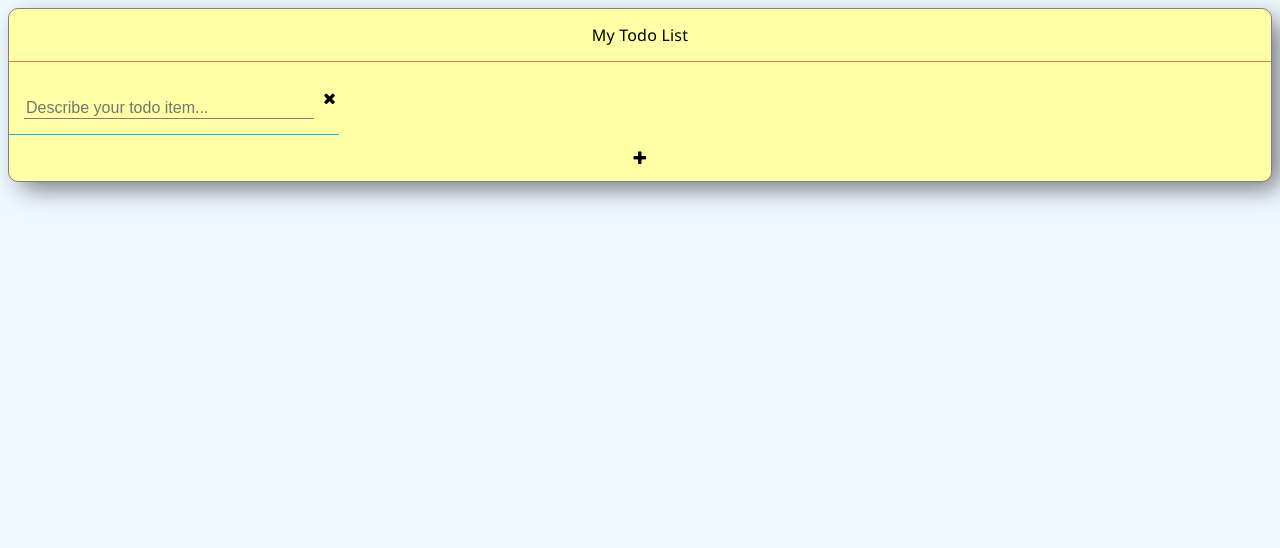
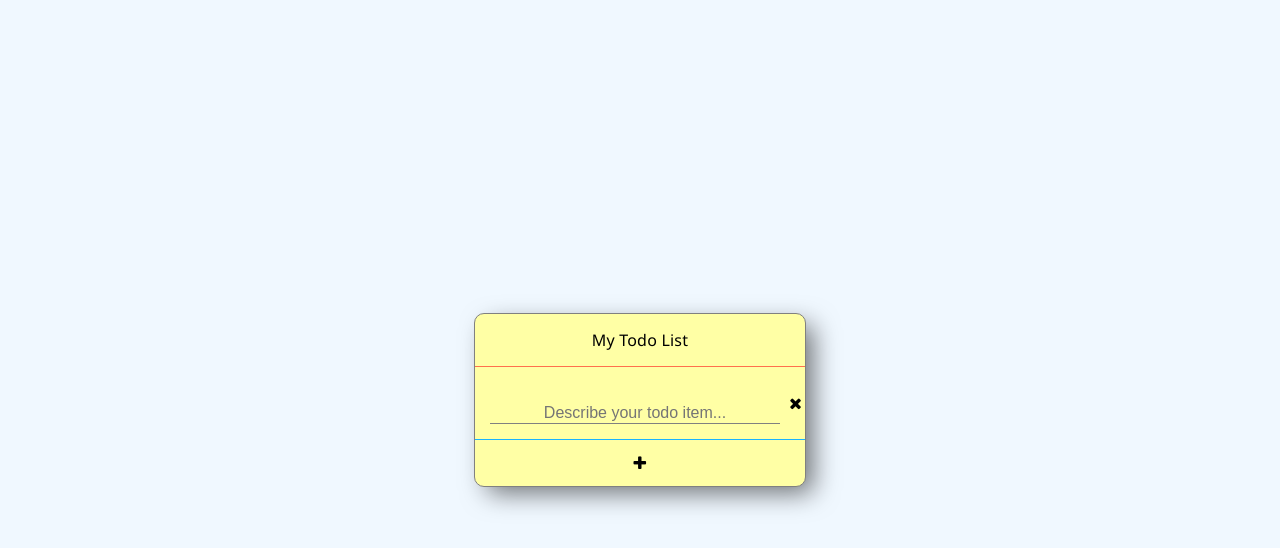
Before and after one commit to chcaru/workshop, a website: page workshop2/start/website/index.html in a window 1280 px wide. Drawn offline with nearby package versions, Linux system fonts and the light colour scheme.

Commit message:
all working and ready for workshop!

```diff
--- a/workshop2/finish/website/style.css
+++ b/workshop2/finish/website/style.css
@@ -4,22 +4,19 @@ body {
     letter-spacing: .2px;
     font-size: 16px;
     background-color: aliceblue;
+    display: flex;
+    justify-content: center;
+    align-items: center;
 }
 
 form {
     margin: 0;
 }
 
-.center {
-    position: fixed;
-    display: flex;
-    width: 100%;
-    top: calc(50% - 50px);
-    justify-content: center;
-}
-
 .unselectable {
-    user-select: none;
+    -webkit-user-select: none;
+    -moz-user-select: none;
+    -ms-user-select: none;
 }
 
 .pointer {
@@ -31,6 +28,8 @@ form {
     border-radius: 10px;
     border: 1px solid gray;
     box-shadow: 10px 9px 26px -3px rgba(0,0,0,0.55);
+    max-height: 100%;
+    overflow: auto;
 }
 
 .todoTitle {
@@ -49,6 +48,8 @@ form {
 
 .todoItemDisplay {
     min-height: 21px;
+    text-align: center;
+    overflow-wrap: break-word;
 }
 
 input.editTodoItem {
@@ -58,6 +59,8 @@ input.editTodoItem {
     outline: none;
     font-size: inherit;
     width: calc(100% - 10px);
+    text-align: center;
+    overflow-wrap: break-word;
 }
 
 .todoItemOption {
--- a/workshop2/start/website/style.css
+++ b/workshop2/start/website/style.css
@@ -4,6 +4,9 @@ body {
     letter-spacing: .2px;
     font-size: 16px;
     background-color: aliceblue;
+    display: flex;
+    justify-content: center;
+    align-items: center;
 }
 
 form {
@@ -26,7 +29,7 @@ form {
     border: 1px solid gray;
     box-shadow: 10px 9px 26px -3px rgba(0,0,0,0.55);
     max-height: 100%;
-    overflow-y: scroll;
+    overflow: auto;
 }
 
 .todoTitle {
@@ -56,6 +59,8 @@ input.editTodoItem {
     outline: none;
     font-size: inherit;
     width: calc(100% - 10px);
+    text-align: center;
+    overflow-wrap: break-word;
 }
 
 .todoItemOption {
```
Also changed, not shown: workshop2/finish/website/index.html (+0 -2 lines).
